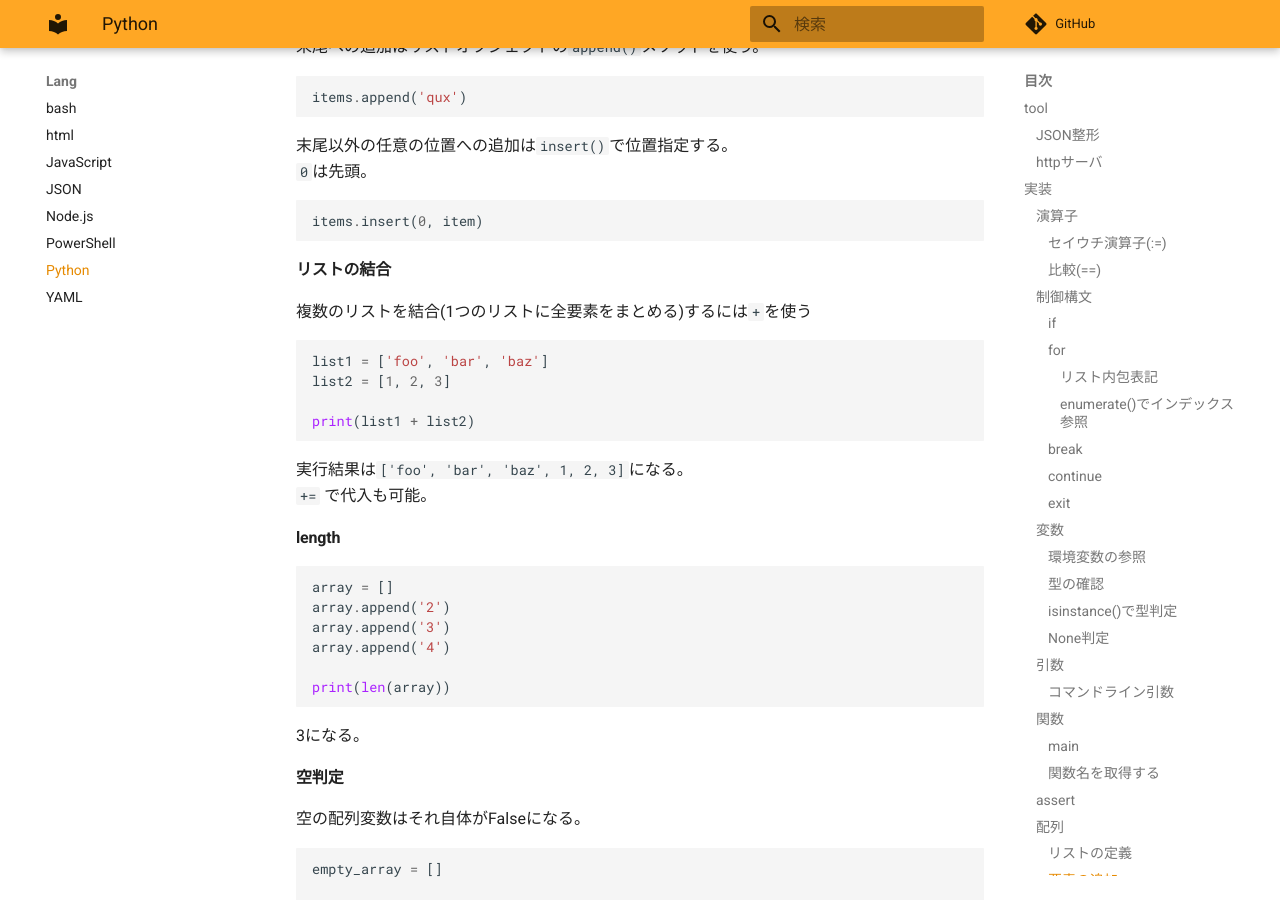
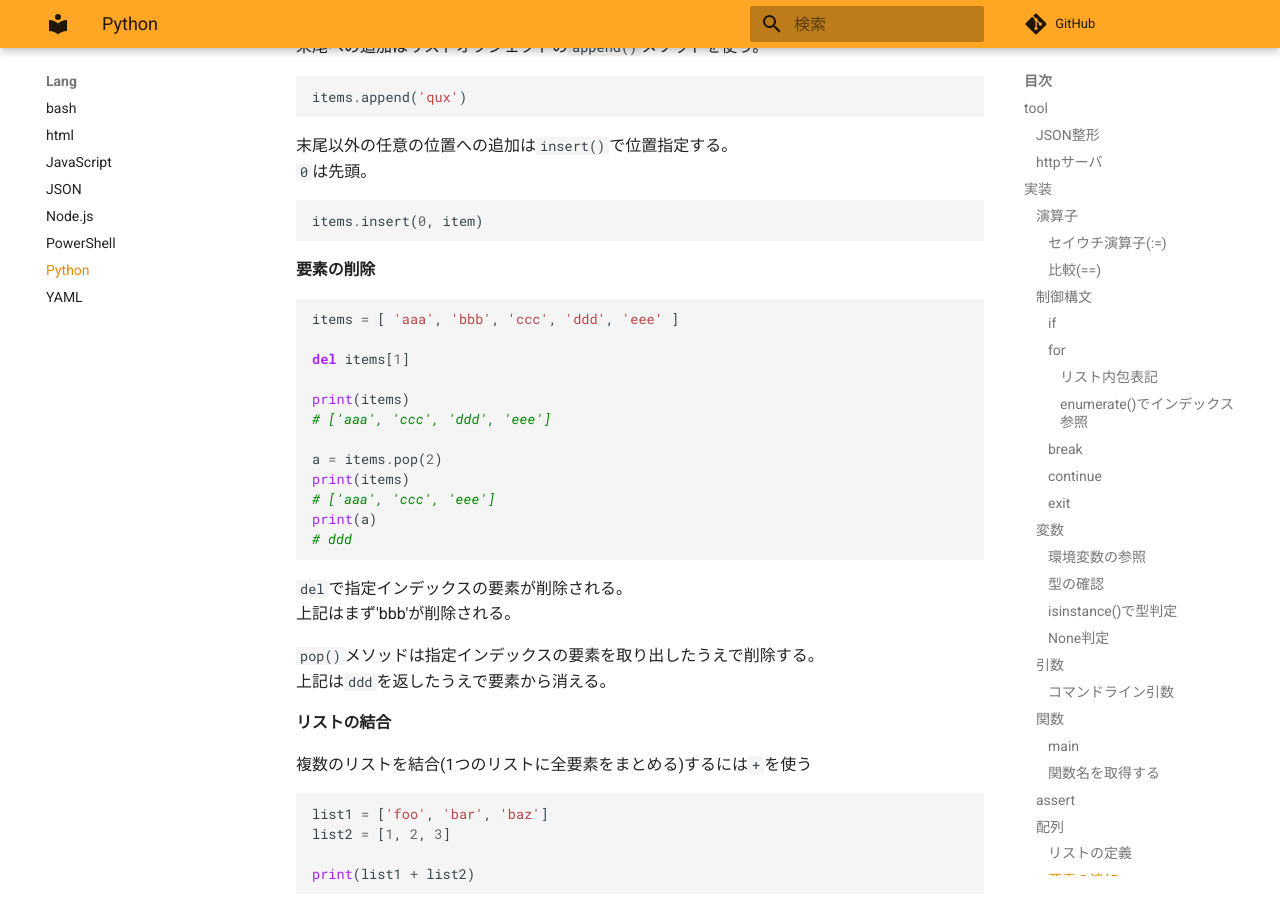
Before and after one commit to zaki-lknr/docs, an MkDocs documentation site: the page built from docs/lang/python.md, in a window 1280 px wide and 900 px high, scrolled down 5382 px. Built offline with MkDocs 1.6.1 and Material for MkDocs 9.7.7, drawn with Linux system fonts in a browser that asks for light colours; comment, search, counter and statistics services are not loaded.

Commit message:
add: lang/python: 配列要素の削除

````diff
--- a/docs/lang/python.md
+++ b/docs/lang/python.md
@@ -286,6 +286,29 @@ items.append('qux')
 ```python
 items.insert(0, item)
 ```
+
+#### 要素の削除
+
+```python
+items = [ 'aaa', 'bbb', 'ccc', 'ddd', 'eee' ]
+
+del items[1]
+
+print(items)
+# ['aaa', 'ccc', 'ddd', 'eee']
+
+a = items.pop(2)
+print(items)
+# ['aaa', 'ccc', 'eee']
+print(a)
+# ddd
+```
+
+`del`で指定インデックスの要素が削除される。
+上記はまず'bbb'が削除される。
+
+`pop()`メソッドは指定インデックスの要素を取り出したうえで削除する。
+上記は`ddd`を返したうえで要素から消える。
 
 #### リストの結合
 
````
